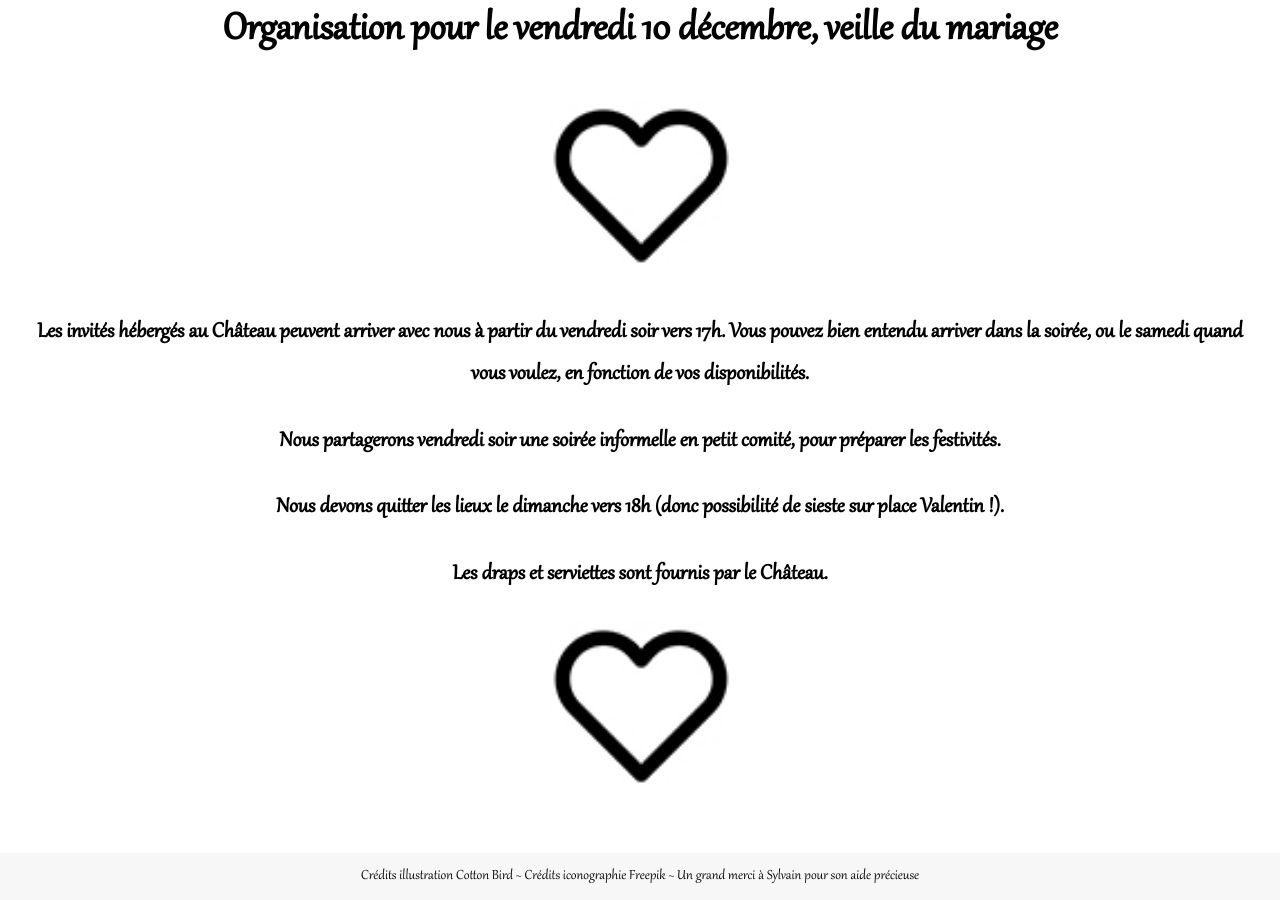
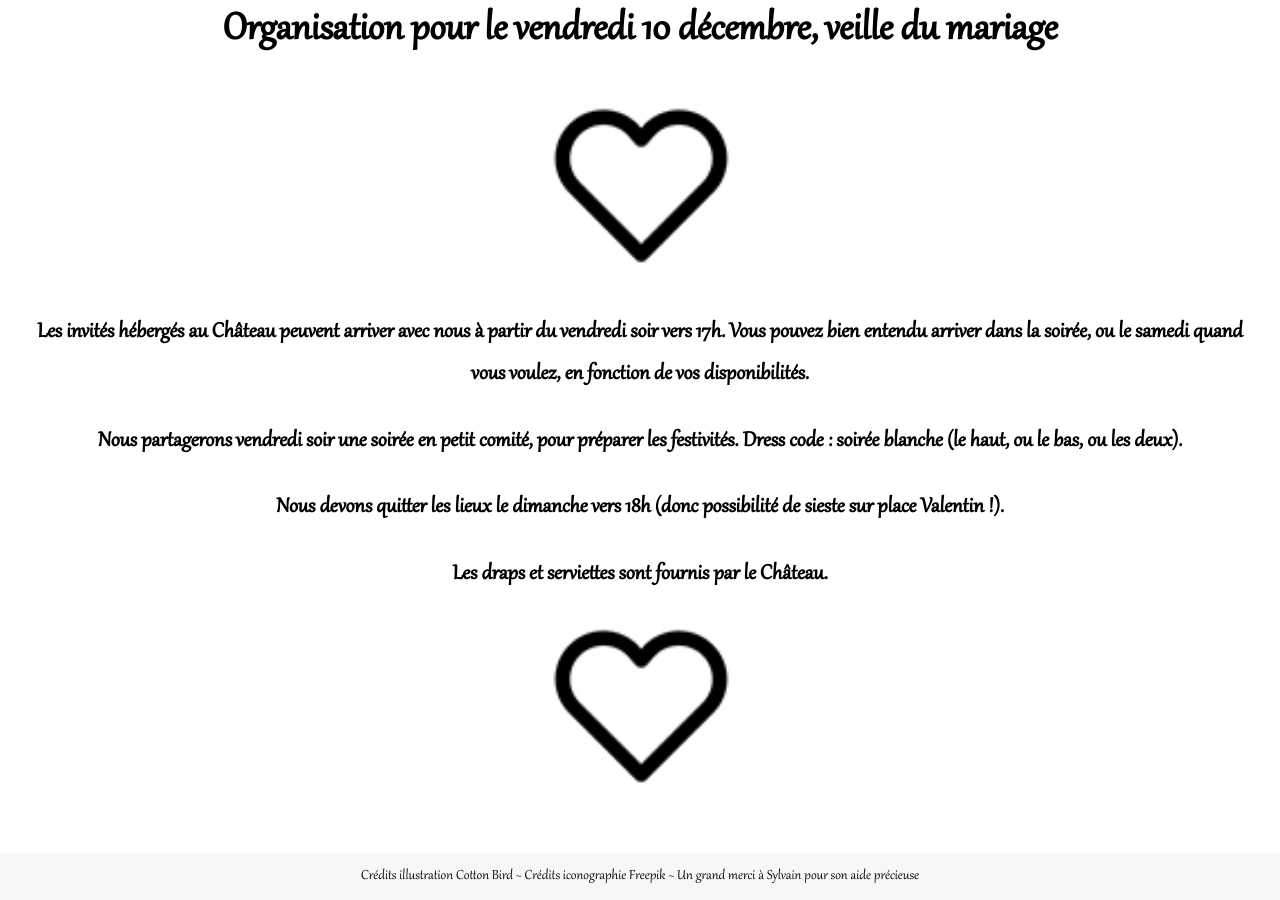
Before and after one commit to Germinal-A/Site-du-Mariage-de-Julia-et-Germain, a Jekyll site: the page built from vendredi.md, in a window 1280 px wide and 900 px high, scrolled down 1071 px. Built offline with Jekyll 4.4.1, drawn with Linux system fonts in a browser that asks for light colours; our own code applies the rules of GitHub Pages for plain Markdown files.

Commit message:
Update vendredi.md

```diff
--- a/vendredi.md
+++ b/vendredi.md
@@ -12,7 +12,7 @@ hidden: 1
 
 Les invités hébergés au Château peuvent arriver avec nous à partir du vendredi soir vers 17h. Vous pouvez bien entendu arriver dans la soirée, ou le samedi quand vous voulez, en fonction de vos disponibilités.
 
-Nous partagerons vendredi soir une soirée informelle en petit comité, pour préparer les festivités.
+Nous partagerons vendredi soir une soirée en petit comité, pour préparer les festivités. Dress code : soirée blanche (le haut, ou le bas, ou les deux).
 
 Nous devons quitter les lieux le dimanche vers 18h (donc possibilité de sieste sur place Valentin !).
 
```
